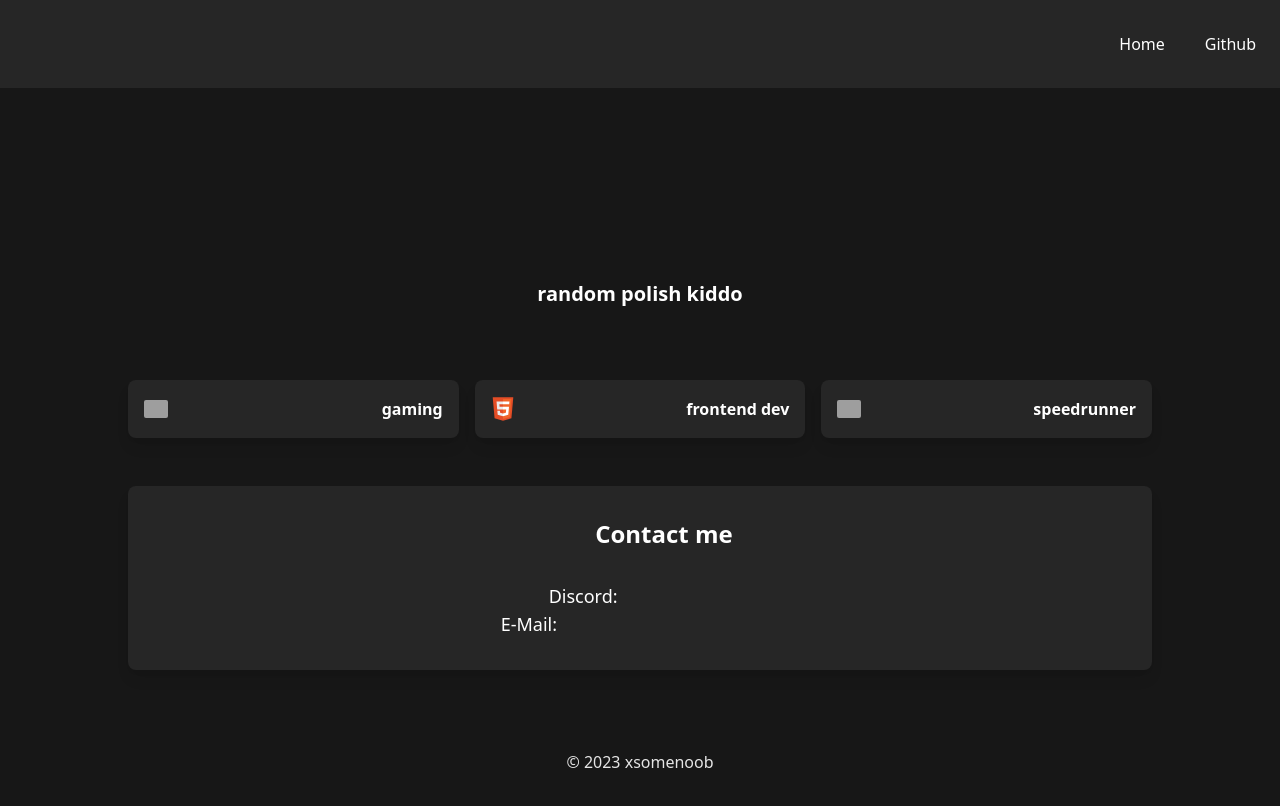
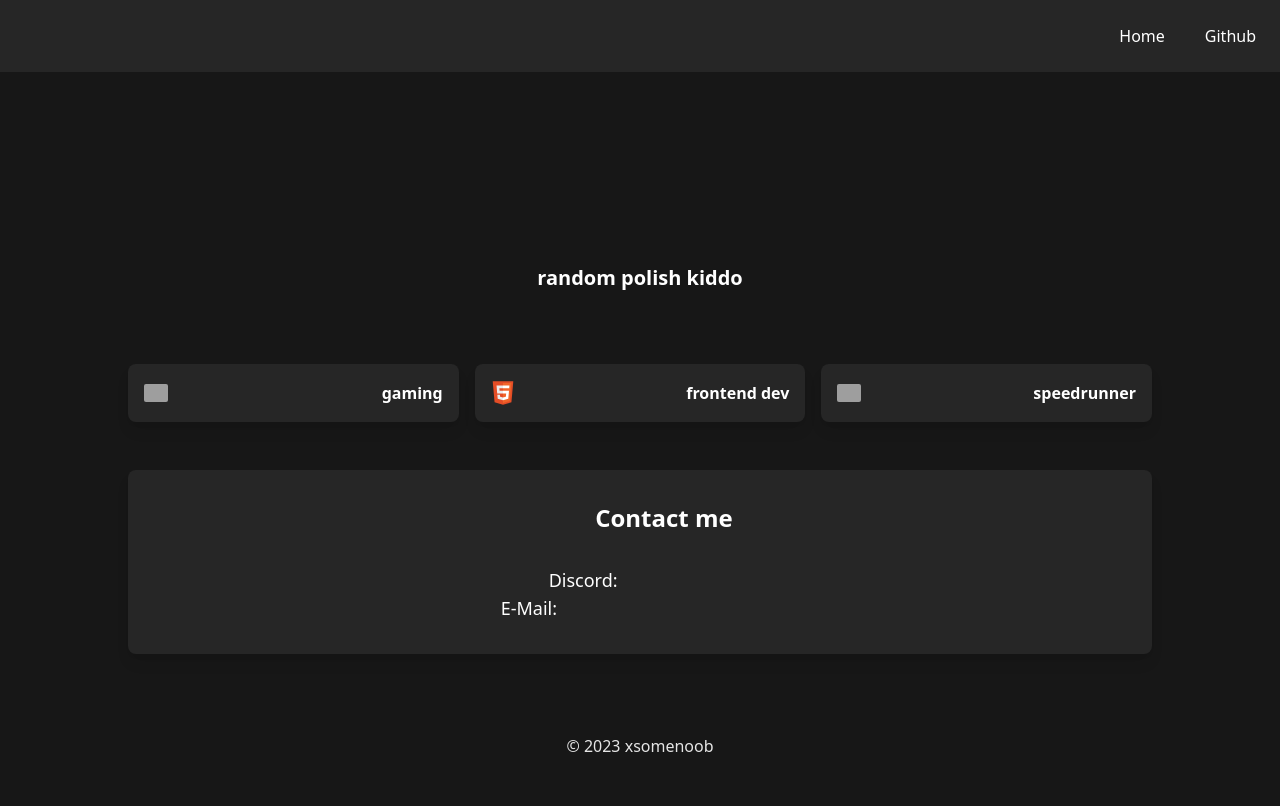
Before and after one commit to cum-monster/portfolio, a Next.js app: page / in a window 1280 px wide. Shown: the top 806 px of the page. Built offline with nearby package versions, Linux system fonts and the light colour scheme; grey boxes are pictures that could not be loaded; a web font is replaced by a local one.

Commit message:
Update NavBar.tsx

```diff
--- a/components/NavBar.tsx
+++ b/components/NavBar.tsx
@@ -14,7 +14,7 @@ export default function NavBar() {
             <div className="flex justify-start lg:w-0 lg:flex-1">
               <Link href="/">
                 <p className="text-4xl font-extrabold text-transparent bg-clip-text bg-gradient-to-r text-[#7F51D4]">
-                  xsomenoob
+
                 </p>
               </Link>
             </div>
```
